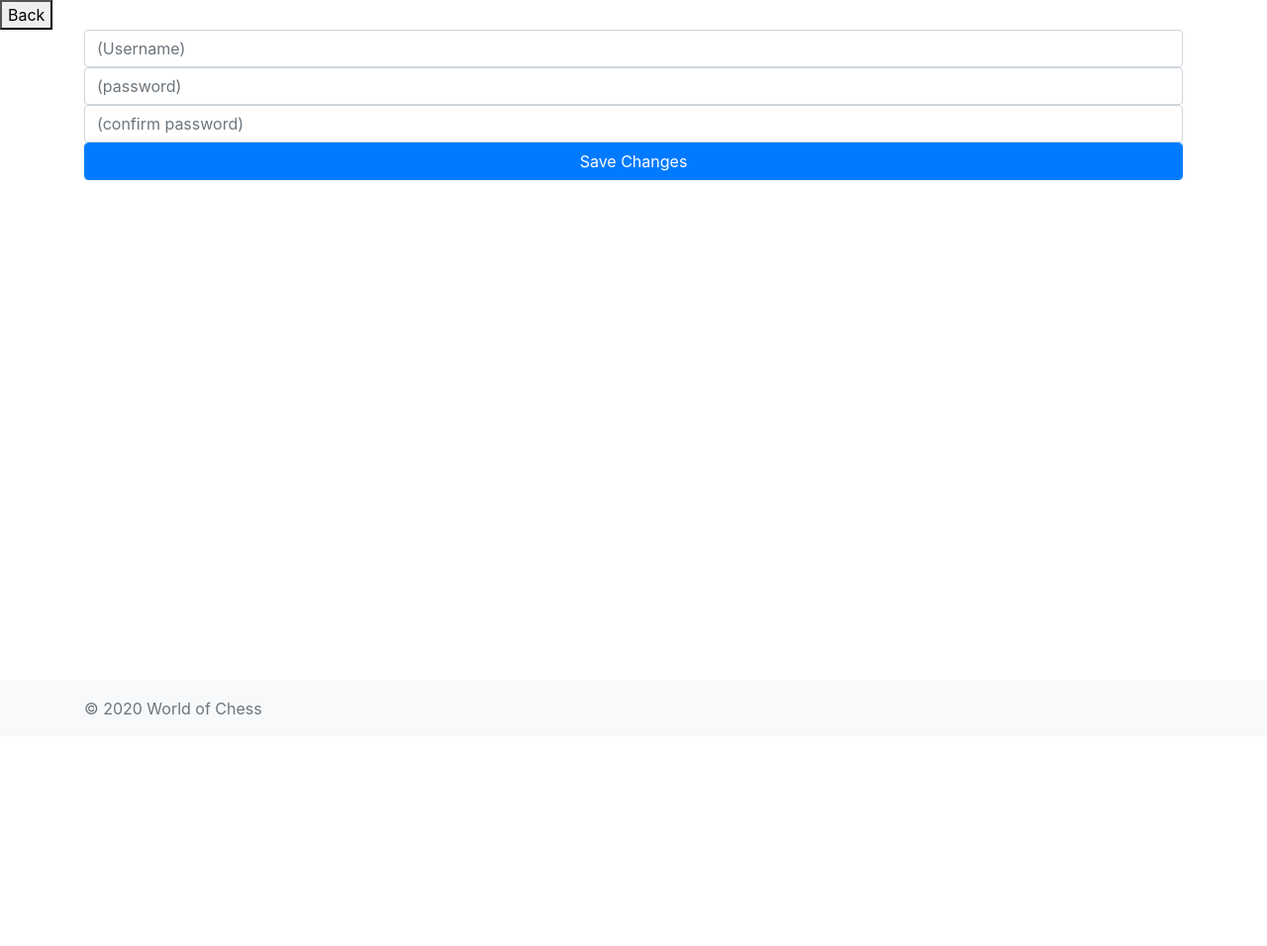
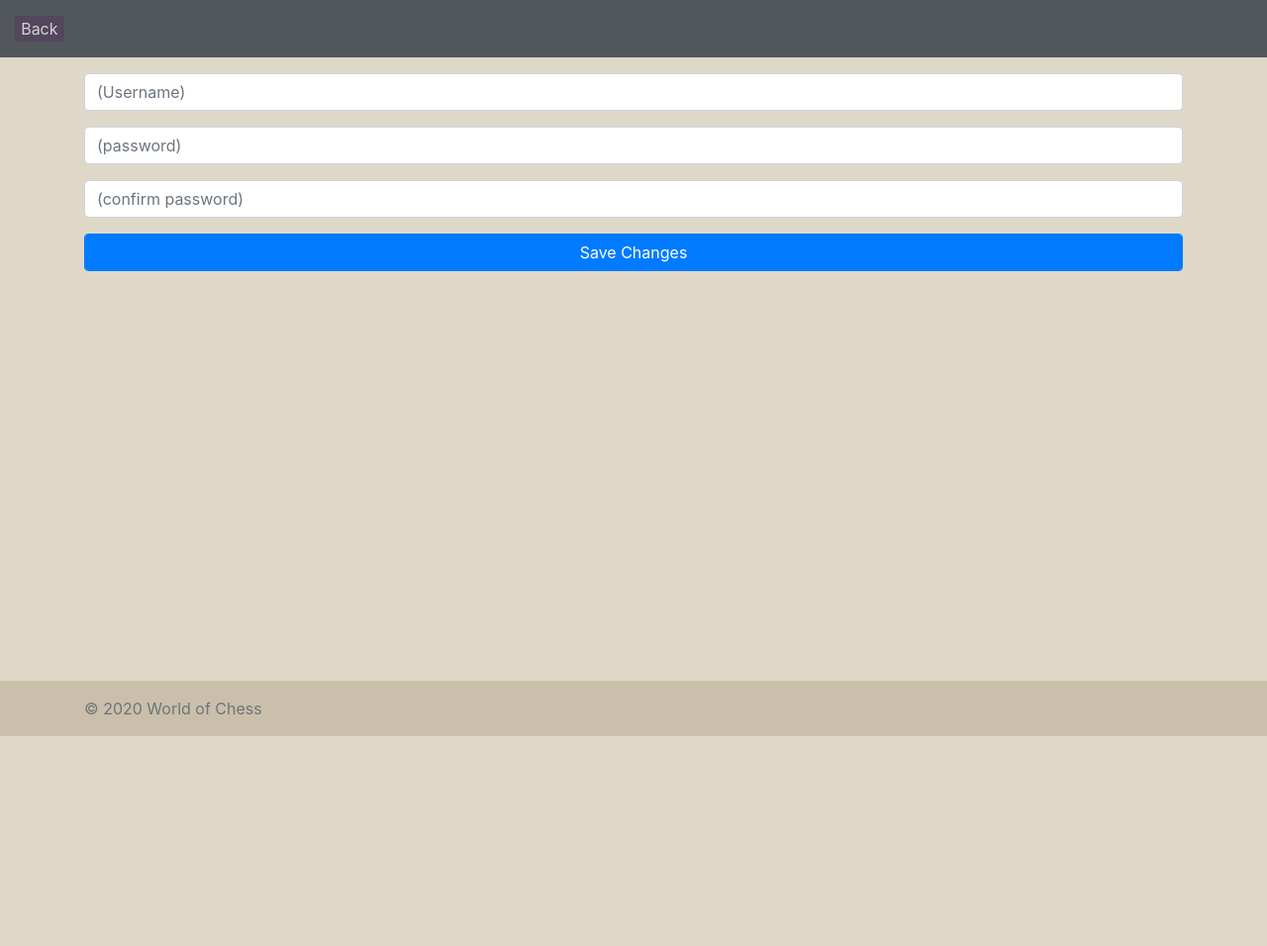
Before and after one commit to JonahSutter/COMP442_Website_Project, a Flask app: page /edit/ in a window 1280 px wide. Shown: the part 56-1012 px from the top of the page at 99% size. Before the commit the page ends 778 px from the top, so only its background shows below. Run offline with Flask 2, Linux system fonts and the light colour scheme; some libraries are stand-ins or nearby versions.

Commit message:
More CSS
CSS stylesheets added with some slight modifications to the html to accompany those

```diff
--- /dev/null
+++ b/static/styles/account_style.css
@@ -0,0 +1,27 @@
+.row {
+	margin-left: .01em;
+	padding-bottom: 1em;
+	padding-top: 1em;
+	background-color: #52575d;
+	color: #52475d;
+	width: 100%;
+	margin-bottom: 1em;
+}
+
+#save-form-id {
+	margin-bottom: 60%;
+}
+
+#edit-back-button {
+	border: none;
+	background-color: #52475d;
+	color: lightgrey;
+}
+
+#edit-back-button:hover {
+	color: white;
+}
+
+#edit-name, #edit-password, #edit-confirm-password {
+	margin-bottom: 1em;
+}
--- /dev/null
+++ b/static/styles/base_style.css
@@ -0,0 +1,14 @@
+nav {
+	color: #41444b;
+	background-color: #41444b;
+}
+
+main {
+	padding-bottom: 1em;
+	background-color: #dfd8c8;
+}
+
+footer {
+	background-color: #cabfab;
+	color: #cabfab;
+}
--- /dev/null
+++ b/static/styles/login_style.css
@@ -0,0 +1,3 @@
+#login-menu {
+	margin-bottom: 29%;
+}
--- /dev/null
+++ b/static/styles/main_style.css
@@ -0,0 +1,3 @@
+#leaderboard {
+	margin-bottom: 7%;
+}
--- a/templates/edit_account.html
+++ b/templates/edit_account.html
@@ -11,9 +11,17 @@ function goBack() {
 }
 {% endblock %}
 
+{% block stylesheet %}
+<link rel="stylesheet" href="/static/styles/account_style.css">
+{% endblock %}
+
 {% block content %}
-<div class="back-button">
-    <button id="edit-back-button" onclick="goBack()"> Back </button>
+<div class="row">
+	<div class="col-md-6">
+		<div class="back-button">
+			<button id="edit-back-button" onclick="goBack()"> Back </button>
+		</div>
+	</div>
 </div>
 <div class="container">
     <form id="save-form-id" action="/edit/" method="post">
--- a/templates/login.html
+++ b/templates/login.html
@@ -5,9 +5,12 @@
 Login
 {% endblock %}
 
+{% block stylesheet %}
+<link rel="stylesheet" href="/static/styles/login_style.css">
+{% endblock %}
 
 {% block content %}
-<div class="container mt-5 pt-5">
+<div class="container mt-5 pt-5" id="login-menu">
     <form id="login-form-id" action="/login/" method="post">
         <div class="username mt-3 pt-3">
             <input id="login-name" type="text" class="form-control" name="login-name" placeholder="Username" required>
--- a/templates/main_page.html
+++ b/templates/main_page.html
@@ -5,6 +5,10 @@
 
 {% block title %}
 World Of Chess
+{% endblock %}
+
+{% block stylesheet %}
+<link rel="stylesheet" href="/static/styles/main_style.css">
 {% endblock %}
 
 {% block content %}
@@ -41,7 +45,7 @@ World Of Chess
     </div>
 </div>
 
-<div class="container leaderboard">
+<div class="container leaderboard" id="leaderboard">
 
     <div class="row bg-light mt-5 align-items-center">
         <div class="col-md-2">
--- a/templates/template.j2
+++ b/templates/template.j2
@@ -13,6 +13,8 @@
   {% block scripts %}
   {% endblock %}
   </script>
+
+  <link rel="stylesheet" href="/static/styles/base_style.css">
   {% block stylesheet %}
   {% endblock %}
 </head>
@@ -55,7 +57,7 @@
     {% endblock %}
   </main>
   {% block footer %}
-  <footer class="footer fixed-bottom p-3 bg-light">
+  <footer class="footer fixed-bottom p-3">
     <div class="container">
         <span class="text-muted">&#169; 2020 World of Chess </span>
     </div>
```
Also changed, not shown: static/styles/create_style.css (added, +23 -0 lines), static/styles/game_style.css (+28 -0 lines), templates/create_account.html (+10 -2 lines), templates/game_page.html (+3 -4 lines).
